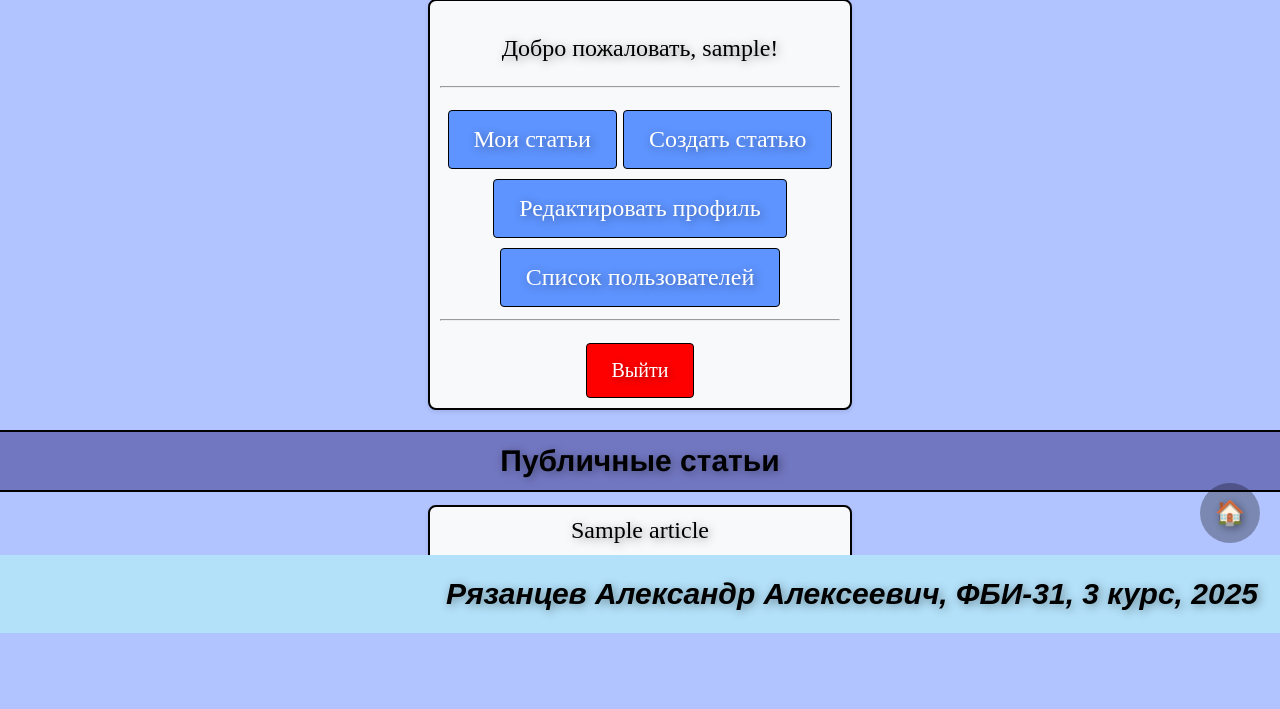
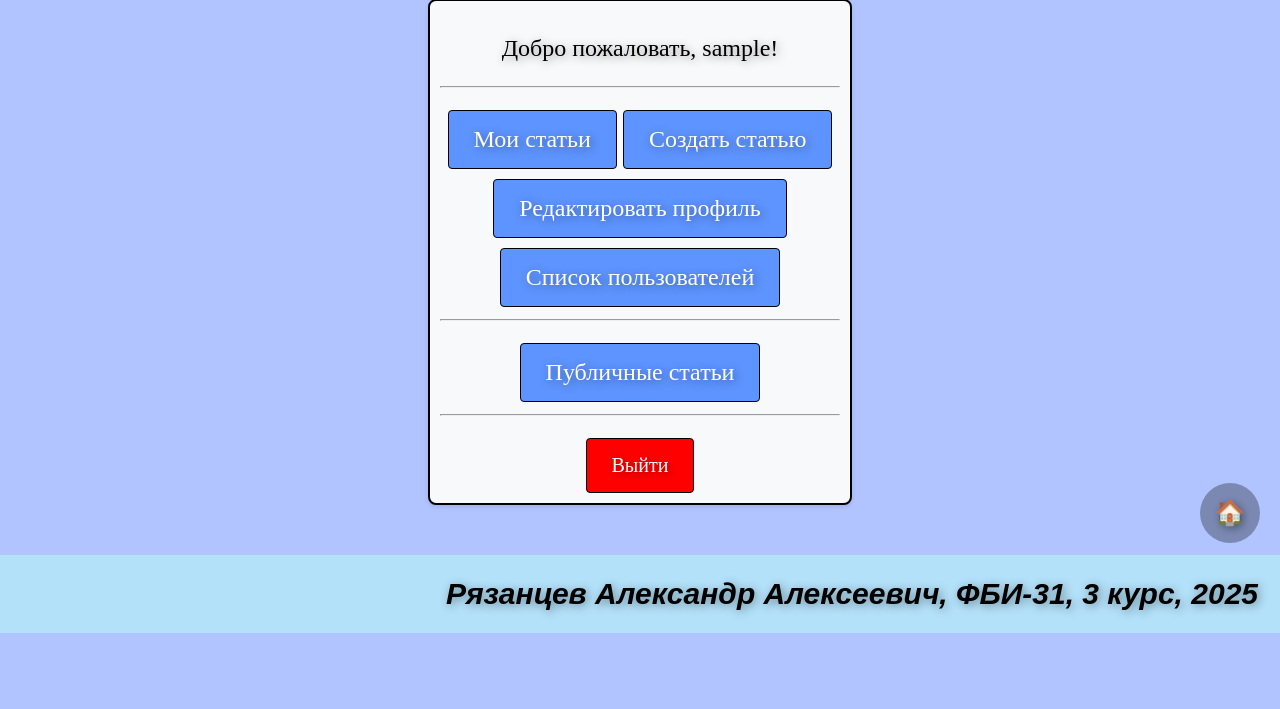
Before and after one commit to sheeshh21/web-back-labs, a Flask app: template templates/lab5/lab5.html in a window 1280 px wide. Shown: the part 167-876 px from the top of the page. After the commit the page ends 800 px from the top, so only its background shows below. Run offline with Flask 3, Linux system fonts and the light colour scheme; the template is opened without the code that fills it: most values are stand-ins (such as "Sample title", 1, 10 or a date in 2020).

Commit message:
правки

```diff
--- a/templates/lab5/lab5.html
+++ b/templates/lab5/lab5.html
@@ -12,6 +12,7 @@
             <a class="btn nazad" href="/lab5/create">Создать статью</a>
             <a class="btn nazad" href="/lab5/change_profile">Редактировать профиль</a><br>
             <a class="btn nazad" href="/lab5/users">Список пользователей</a><br><hr>
+            <a class="btn nazad" href="/lab5/public">Публичные статьи</a><br><hr>
             <a class="btn statdel" href="/lab5/logout">Выйти</a>
         {% else %}
             <p>Вы не авторизованы</p>
@@ -20,22 +21,4 @@
         {% endif %}
     </div>
 
-    <h2 class="block2">Публичные статьи</h2>
-
-    {% if public_articles %}
-        {% for article in public_articles %}
-            <div class="nazvstat login-container"
-                 {% if article['is_favorite'] %}{% endif %}>
-                <div>
-                    {{ article['title'] }}
-                    {% if article['is_favorite'] %}{% endif %}
-                </div>
-                <hr>
-                <div>{{ article['article_text'] }}</div>
-            </div>
-        {% endfor %}
-    {% else %}
-        <p class="nazvstat login-container">Пока нет публичных статей.</p>
-    {% endif %}
-
 {% endblock %}
--- a/templates/lab5/success_login.html
+++ b/templates/lab5/success_login.html
@@ -4,5 +4,6 @@
 
 {% block main %}
     <h2 class="block2">Авторизация прошла успешно</h2>
+    <a href="{{ url_for('lab5.lab') }}" class="btn nazad">На главную</a><br>
     <a href="{{ url_for('lab5.logout') }}"><button class="statdel btn">Выйти из аккаунта</button>
 {% endblock %}
```
Also changed, not shown: lab5.py (+17 -2 lines), templates/lab5/public_articles.html (added, +16 -0 lines).
